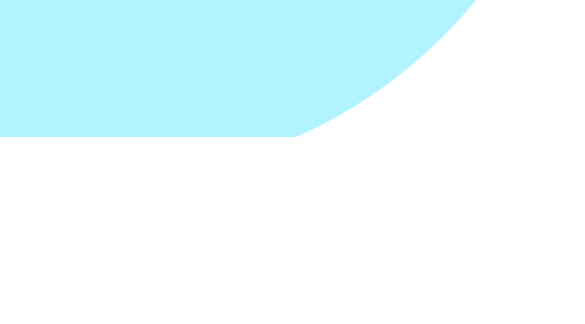
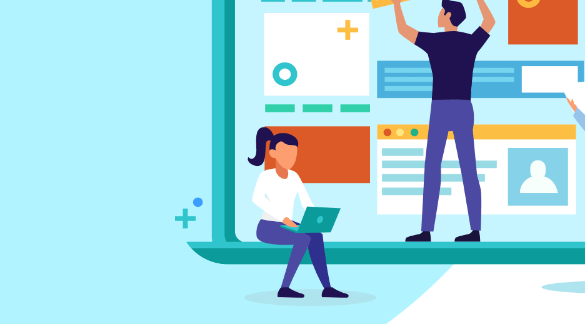
Before and after one commit to Evanei-Freitas/Desenvolvimento-FrontEnd, a plain HTML site: page index.html in a window 390 px wide. Shown: the part 707-1031 px from the top of the page, 585 px wide, since content can reach past the window. Before the commit the page ends 844 px from the top, so only its background shows below. Drawn offline with Linux system fonts and the light colour scheme.

Commit message:
Atualizando Trabalhando o design responsivo do backgraund do portifólio

```diff
--- /dev/null
+++ b/assets/css/bootstrap.css
@@ -0,0 +1,33 @@
+
+/* Reset Css */
+*{
+    margin: 0;
+    padding: 0;
+    border: 0;
+    font-size: 100%;
+    font-family: 'Source Sans Pro', sans-serif;
+    font-weight: 300;
+    font: inherit;
+    vertical-align: baseline;
+    text-decoration: none;
+    list-style: none;
+}
+
+body{
+    background-image: url('../images/bolha-background.png');
+    background-repeat: no-repeat;
+    background-position: left center;
+
+}
+
+.container{
+    width: 1024px;
+    margin: 20px auto;
+    display: flexbox;
+    flex-direction: column;
+}
+
+.row{
+    display: flex;
+    flex-direction: row;
+}
--- a/assets/css/footer.css
+++ b/assets/css/footer.css
@@ -1,6 +1,7 @@
 footer ul li{
   margin: 0 20px 0 0;
 }
+
 footer ul li a img{
     width: 30px;
 }
--- a/assets/css/main.css
+++ b/assets/css/main.css
@@ -35,6 +35,6 @@
 
 
 .sobre-web-designer figcaption img{
-    width: 800px;
-    height: 500px;
+    width: 700px;
+    height: 400px;
 }
--- /dev/null
+++ b/assets/css/responsive-elements.css
@@ -0,0 +1,53 @@
+
+@media(max-width:1668px){
+    .container{
+        width: 950px;
+    }
+}
+
+
+@media(max-width:1664px){
+    .container{
+        width: 768px;
+    }
+}
+
+
+@media(max-width:1556px){
+    .container{
+        width: 768px;
+    }
+}
+
+
+@media(max-width:1528px){
+    .container{
+        width: 860px;
+    }
+}
+
+
+@media(max-width:1024px){
+    .container{
+        width: 850px;
+    }
+
+    .sobre-web-designer figcaption img{
+        width: 500px;
+
+    }
+}
+
+@media(max-width:915px){
+    .container{
+        width: 850px;
+    }
+
+   .row{
+       flex-direction: column;
+   }
+
+   header nav{
+       margin: 30px 0;
+   }
+}
--- a/assets/css/responsive.css
+++ b/assets/css/responsive.css
@@ -1,3 +1,9 @@
+@media (max-width:1668px){
+    body{
+        background-size: 768px;
+    }
+}
+
 @media (max-width:1366px){
     body{
         background-size: 768px;
--- a/assets/css/style.css
+++ b/assets/css/style.css
@@ -2,41 +2,11 @@
 @import url('https://fonts.googleapis.com/css2? family= Source+Sans+Pro:ital,wght@0,200;0,300;0,400;1,200;1,300 & display=swap');
 
 /* Components */
+@import './bootstrap.css';
 @import './header.css';
 @import './butons.css';
 @import './main.css';
 @import './footer.css';
 @import './responsive.css';
-
-/* Reset Css */
-*{
-    margin: 0;
-    padding: 0;
-    border: 0;
-    font-size: 100%;
-    font-family: 'Source Sans Pro', sans-serif;
-    font-weight: 300;
-    font: inherit;
-    vertical-align: baseline;
-    text-decoration: none;
-    list-style: none;
-}
-
-body{
-    background-image: url('../images/bolha-background.png');
-    background-repeat: no-repeat;
-    background-position: left center;
-
-}
-
-.container{
-    width: 1024px;
-    margin: 20px auto;
-    display: flexbox;
-    flex-direction: column;
-}
-
-.row{
-    display: flex;
-    flex-direction: row;
-}
+@import './responsive-backgraund.css';
+@import './responsive-elements.css';
```
Also changed, not shown: assets/css/responsive-backgraund.css (added).
